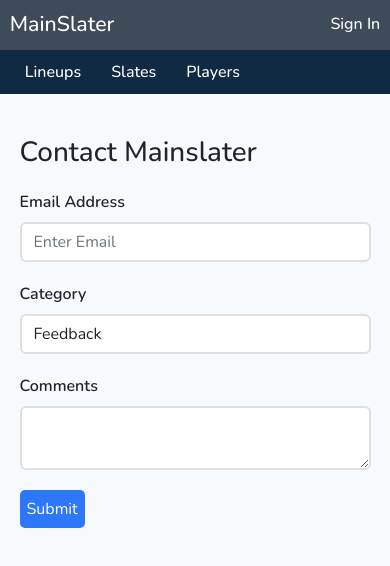
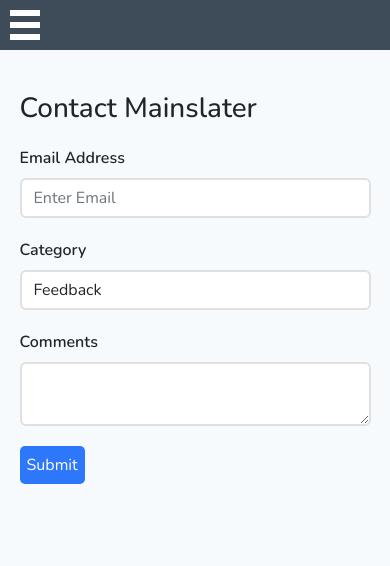
Before and after one commit to n-roth12/DFS-Lineup-Tracker, a React (Create React App) app: page /contact in a window 390 px wide. Shown: the top 566 px of the page. Built offline with nearby package versions, Linux system fonts and the light colour scheme; a web font is replaced by a local one.

Commit message:
Add mobile nav burger menu.

```diff
--- a/package.json
+++ b/package.json
@@ -14,6 +14,7 @@
     "react": "^17.0.2",
     "react-awesome-spinners": "^1.3.1",
     "react-bootstrap": "^2.0.3",
+    "react-burger-menu": "^3.0.9",
     "react-dom": "^17.0.2",
     "react-icons": "^4.3.1",
     "react-moment": "^1.1.3",
--- a/src/components/Footer/Footer.js
+++ b/src/components/Footer/Footer.js
@@ -10,7 +10,7 @@ const Footer = () => {
 			</div>
 			<div className='footer-links'>
 				<Link className='player-link' to={`/terms`}>Terms</Link>
-				<Link className='player-link' to={`/feedback`}>Contact</Link>
+				<Link className='player-link' to={`/contact`}>Contact</Link>
 			</div>
     	</div>
     </div>
--- /dev/null
+++ b/src/components/Navbar/MobileNav/MobileNav.js
@@ -0,0 +1,18 @@
+import './MobileNav.scss'
+import { fallDown as Menu } from "react-burger-menu"
+import { Link, useNavigate } from 'react-router-dom'
+
+const MobileNav = () => {
+  return (
+    <div className='mobile-nav'>
+    <Menu className='bt-burger-button' noOverlay>
+      <Link className='player-link' to={`/lineups`}>Lineups</Link>
+      <Link className='player-link' to={`/upcoming`}>Upcoming</Link>
+      <Link className='player-link' to={`/history`}>Players</Link>
+      <Link className='player-link' to={`/login`}>Logout</Link>
+    </Menu>
+  </div>
+  )
+}
+
+export default MobileNav
--- /dev/null
+++ b/src/components/Navbar/MobileNav/MobileNav.scss
@@ -0,0 +1,46 @@
+.mobile-nav {
+    width: 100%;
+    background-color: var(--cool-grey-8);
+
+
+    .player-link {
+        font-size: 14pt;
+        color: white;
+        border-top: 0.5px solid var(--cool-grey-6);
+        padding: 10px;
+    }
+    .player-link:hover {
+        text-decoration: underline;
+    }
+    .bm-burger-button {
+        position: relative;
+        width: 30px;
+        height: 30px;
+        margin: 10px;
+    }
+    .bm-burger-bars {
+        background: white;
+    }
+    .bm-menu-wrap {
+        position: relative !important;
+        height: fit-content !important;
+        width: 100% !important;
+    }
+    .bt-burger-button {
+        height: fit-content !important;
+    }
+    .bm-menu {
+        background-color: var(--cool-grey-8);
+        position: relative;
+        width: 100%;
+    }
+    .bm-cross {
+        display: none;
+    }
+}
+
+@media (min-width: 500px) {
+	.mobile-nav {
+		display: None;
+	}
+}
--- a/src/components/Navbar/Navbar.js
+++ b/src/components/Navbar/Navbar.js
@@ -2,15 +2,29 @@ import './Navbar.scss'
 
 import UpperNav from './UpperNav/UpperNav'
 import LowerNav from './LowerNav/LowerNav'
+import MobileNav from './MobileNav/MobileNav'
+import { fallDown as Menu } from "react-burger-menu"
+import { Link, useNavigate } from 'react-router-dom'
 
 const Navbar = ({ alertMessage, closeAlertMessage, alertColor }) => {
 
+  const navigate = useNavigate()
+
+  const logout = () => {
+    localStorage.clear();
+    sessionStorage.clear();
+    navigate(`/login`)
+  }
+
   return (
     <>
-      <UpperNav />
-      {window.location.pathname !== "/login" && window.location.pathname !== "/register" &&
-        <LowerNav alertMessage={alertMessage} closeAlertMessage={closeAlertMessage} alertColor={alertColor} />
-      }
+      <div className='desktop-nav'>
+        <UpperNav />
+        {window.location.pathname !== "/login" && window.location.pathname !== "/register" &&
+          <LowerNav alertMessage={alertMessage} closeAlertMessage={closeAlertMessage} alertColor={alertColor} />
+        }
+      </div>
+      <MobileNav />
     </>
   )
 }
--- a/src/components/Navbar/Navbar.scss
+++ b/src/components/Navbar/Navbar.scss
@@ -1,8 +1,5 @@
-.nav-outer {
-	// position: fd;
-	// top: 0;
-	// width: 100%;
-	// z-index: 102;
-	// position: relative;
-	// height: 100%px;
+@media (max-width: 499px) {
+	.desktop-nav {
+		display: None;
+	}
 }
--- a/src/components/Navbar/UpperNav/UpperNav.js
+++ b/src/components/Navbar/UpperNav/UpperNav.js
@@ -35,7 +35,7 @@ const UpperNav = () => {
               <div className={`${!showProfileDropdown ? "hidden" : "dropdown-content"}`}>
                 <a href="/profile">Profile</a>
                 <a href="/feedback">Feedback</a>
-                <a href="/login" onClick={logout}>Logout</a>
+                <a href="" onClick={logout}>Logout</a>
               </div>
             </div>
             :
```
Also changed, not shown: 1 other file (tests, documents, lock files or other folders).
